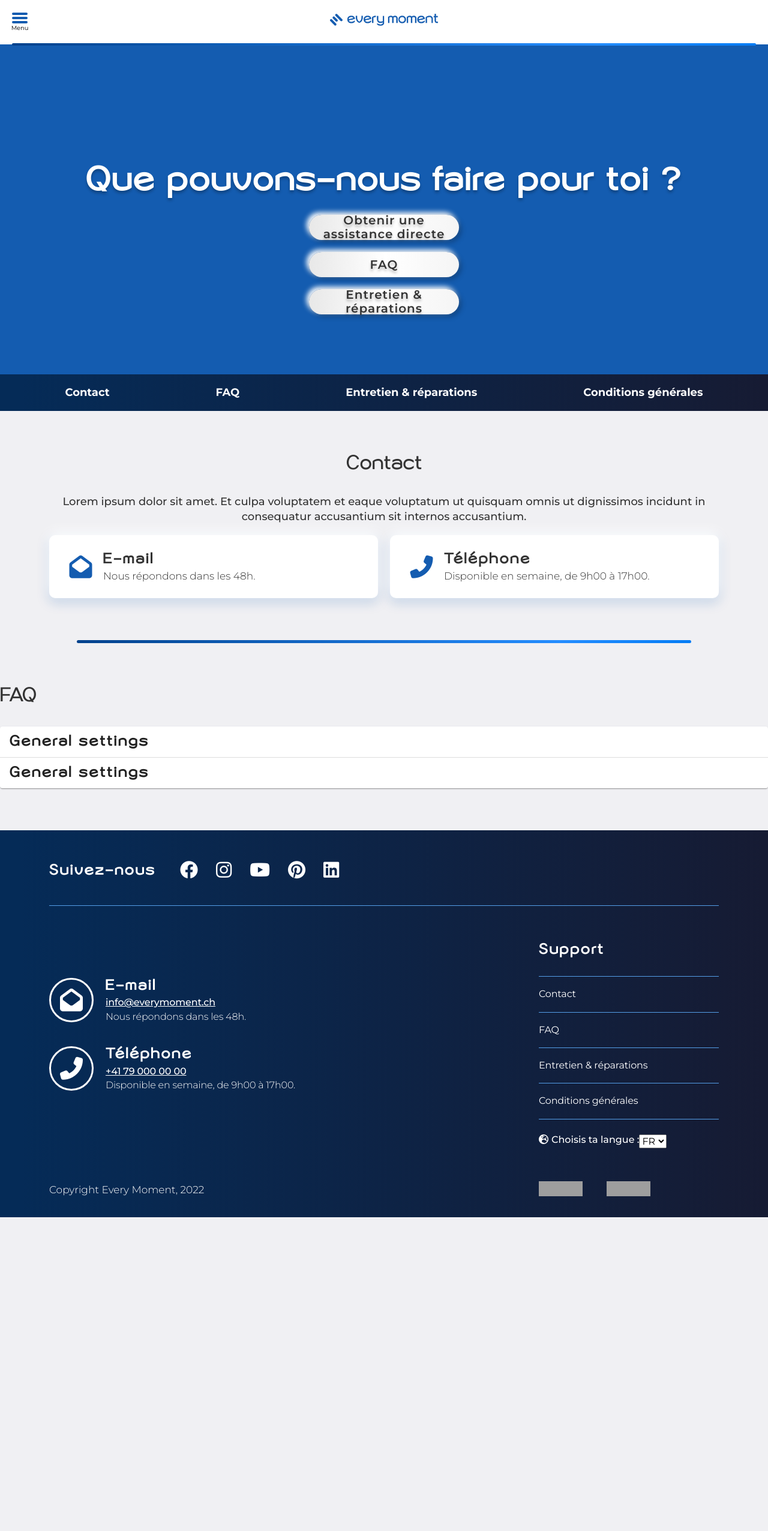
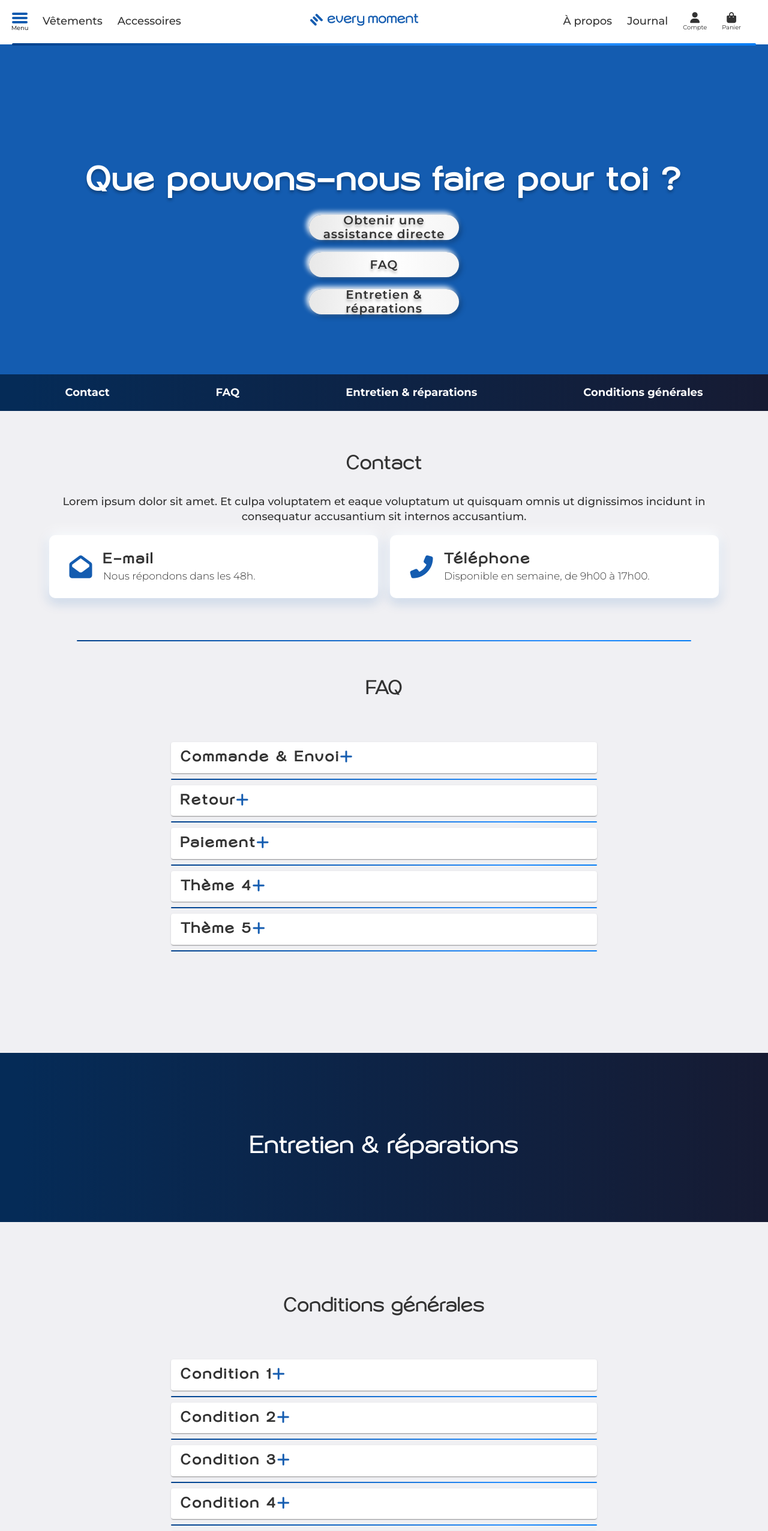
Before and after one commit to Redox-Digital/everymoment-app, a React (Create React App) app: page /everymoment-app/support in a window 1280 px wide. Shown: the top 2552 px of the page at 60% size. Before the commit the page ends 2029 px from the top, so only its background shows below. Built offline with nearby package versions, Linux system fonts and the light colour scheme; grey boxes are pictures that could not be loaded.

Commit message:
Finishing Accordion component

```diff
--- a/src/components/AccordionGroup.tsx
+++ b/src/components/AccordionGroup.tsx
@@ -3,7 +3,16 @@ import Accordion from '@mui/material/Accordion';
 import AccordionDetails from '@mui/material/AccordionDetails';
 import AccordionSummary from '@mui/material/AccordionSummary';
 
-export default function AccordionGroup() {
+interface AccordionProps {
+  title: string;
+  desc: string;
+}
+
+interface AccordionGroupProps {
+  elements: AccordionProps[];
+}
+
+export default function AccordionGroup(props: AccordionGroupProps) {
   const [expanded, setExpanded] = React.useState<string | false>(false);
 
   const handleChange = (panel: string) => (event: React.SyntheticEvent, isExpanded: boolean) => {
@@ -12,44 +21,28 @@ export default function AccordionGroup() {
 
   return (
     <div className="accordionGroup">
+      {props.elements.map((elt, i) => (
+        <div>
           <Accordion
             className="accordion"
-        expanded={expanded === 'panel1'}
-        onChange={handleChange('panel1')}
+            expanded={expanded === `panel${i}`}
+            onChange={handleChange(`panel${i}`)}
           >
             <AccordionSummary
               className="accordion__title"
               aria-controls="panel1bh-content"
-          id="panel1bh-header"
+              id={`panel${i}bh-header`}
             >
-          <h4>General settings</h4>
+              <h4>{elt.title}</h4>
+              <i className="fa-solid fa-plus" />
             </AccordionSummary>
             <AccordionDetails className="accordion__details">
-          <small>
-            Nulla facilisi. Phasellus sollicitudin nulla et quam mattis feugiat. Aliquam eget
-            maximus est, id dignissim quam.
-          </small>
+              <small>{elt.desc}</small>
             </AccordionDetails>
           </Accordion>
-      <Accordion
-        className="accordion"
-        expanded={expanded === 'panel2'}
-        onChange={handleChange('panel2')}
-      >
-        <AccordionSummary
-          className="accordion__title"
-          aria-controls="panel2bh-content"
-          id="panel2bh-header"
-        >
-          <h4>General settings</h4>
-        </AccordionSummary>
-        <AccordionDetails className="accordion__details">
-          <small>
-            Nulla facilisi. Phasellus sollicitudin nulla et quam mattis feugiat. Aliquam eget
-            maximus est, id dignissim quam.
-          </small>
-        </AccordionDetails>
-      </Accordion>
+          <hr className="accordion__hr" />
+        </div>
+      ))}
     </div>
   );
 }
--- a/src/components/Footer.tsx
+++ b/src/components/Footer.tsx
@@ -1,4 +1,5 @@
 import React from 'react';
+import { Link } from 'react-router-dom';
 import LangSelector from './LangSelector';
 
 export default function Footer() {
@@ -61,24 +62,24 @@ export default function Footer() {
           <h4 className="d-none d-md-flex">Support</h4>
           <ul>
             <li>
-              <a href="#">
+              <Link to="contact">
                 <h3>Contact</h3>
-              </a>
+              </Link>
             </li>
             <li>
-              <a href="#">
+              <Link to="support#support__faq">
                 <h3>FAQ</h3>
-              </a>
+              </Link>
             </li>
             <li>
-              <a href="#">
+              <Link to="support#support__care">
                 <h3>Entretien & réparations</h3>
-              </a>
+              </Link>
             </li>
             <li>
-              <a href="#">
+              <Link to="support#support__conditions">
                 <h3>Conditions générales</h3>
-              </a>
+              </Link>
             </li>
             <li>
               <LangSelector />
--- a/src/components/MainMenu.tsx
+++ b/src/components/MainMenu.tsx
@@ -25,22 +25,28 @@ export default function MainMenu() {
           <span className="iconLabel" />
         </button>
         <div className="menuLeft">
-          <a href="#">Vêtements</a>
-          <a href="#">Accessoires</a>
+          <Link to="#">Vêtements</Link>
+          <Link to="#">Accessoires</Link>
         </div>
         <div className="menuMid">
-          <a href="#">
+          <Link to="/">
             <img src="./assets/img/logo-horiz.png" alt="Every Moment" />
-          </a>
+          </Link>
         </div>
         <div className="menuRight">
           <div className="menuRight__links">
-            <a href="#">À propos</a>
-            <a href="#">Journal</a>
+            <Link to="about">À propos</Link>
+            <Link to="journal">Journal</Link>
           </div>
           <div className="menuRight__pictograms">
-            <a href="#">Compte</a>
-            <a href="#">Panier</a>
+            <Link to="#">
+              <i className="fa-solid fa-user" />
+              <span className="iconLabel">Compte</span>
+            </Link>
+            <Link to="#">
+              <i className="fa-solid fa-bag-shopping" />
+              <span className="iconLabel">Panier</span>
+            </Link>
           </div>
         </div>
       </div>
--- a/src/components/MobileMenu.tsx
+++ b/src/components/MobileMenu.tsx
@@ -69,9 +69,9 @@ export default function MobileMenu(props: MobileMenuProps) {
       </details>
       <Link to="#">Mon compte</Link>
       <Link to="#">Mon panier</Link>
-      <Link to="#">À propos</Link>
-      <Link to="#">Journal</Link>
-      <Link to="#">Support</Link>
+      <Link to="about">À propos</Link>
+      <Link to="journal">Journal</Link>
+      <Link to="support">Support</Link>
       <div className="menuMobile__langSelector">
         <LangSelector />
       </div>
--- a/src/pages/Support.tsx
+++ b/src/pages/Support.tsx
@@ -5,18 +5,65 @@ import AccordionGroup from '../components/AccordionGroup';
 import SecondaryMenu from '../components/SecondaryMenu';
 
 export default function Support() {
+  // Static data for dev purpose
+  const accordions = [
+    {
+      title: 'Commande & Envoi',
+      desc: 'Lorem ipsum dolor sit amet. Ea saepe velit aut galisum distinctio qui Quis velit et architecto voluptatem est aliquid rerum quo ullam exercitationem et magni esse. ',
+    },
+    {
+      title: 'Retour',
+      desc: 'Lorem ipsum dolor sit amet. Ea saepe velit aut galisum distinctio qui Quis velit et architecto voluptatem est aliquid rerum quo ullam exercitationem et magni esse. ',
+    },
+    {
+      title: 'Paiement',
+      desc: 'Lorem ipsum dolor sit amet. Ea saepe velit aut galisum distinctio qui Quis velit et architecto voluptatem est aliquid rerum quo ullam exercitationem et magni esse. ',
+    },
+    {
+      title: 'Thème 4',
+      desc: 'Lorem ipsum dolor sit amet. Ea saepe velit aut galisum distinctio qui Quis velit et architecto voluptatem est aliquid rerum quo ullam exercitationem et magni esse. ',
+    },
+    {
+      title: 'Thème 5',
+      desc: 'Lorem ipsum dolor sit amet. Ea saepe velit aut galisum distinctio qui Quis velit et architecto voluptatem est aliquid rerum quo ullam exercitationem et magni esse. ',
+    },
+  ];
+
+  const conditions = [
+    {
+      title: 'Condition 1',
+      desc: 'Lorem ipsum dolor sit amet. Ea saepe velit aut galisum distinctio qui Quis velit et architecto voluptatem est aliquid rerum quo ullam exercitationem et magni esse. ',
+    },
+    {
+      title: 'Condition 2',
+      desc: 'Lorem ipsum dolor sit amet. Ea saepe velit aut galisum distinctio qui Quis velit et architecto voluptatem est aliquid rerum quo ullam exercitationem et magni esse. ',
+    },
+    {
+      title: 'Condition 3',
+      desc: 'Lorem ipsum dolor sit amet. Ea saepe velit aut galisum distinctio qui Quis velit et architecto voluptatem est aliquid rerum quo ullam exercitationem et magni esse. ',
+    },
+    {
+      title: 'Condition 4',
+      desc: 'Lorem ipsum dolor sit amet. Ea saepe velit aut galisum distinctio qui Quis velit et architecto voluptatem est aliquid rerum quo ullam exercitationem et magni esse. ',
+    },
+    {
+      title: 'Condition 5',
+      desc: 'Lorem ipsum dolor sit amet. Ea saepe velit aut galisum distinctio qui Quis velit et architecto voluptatem est aliquid rerum quo ullam exercitationem et magni esse. ',
+    },
+  ];
+
   return (
     <main id="support">
       <section className="hero">
         <h1>Que pouvons-nous faire pour toi ?</h1>{' '}
         <div className="hero__btns">
-          <a className="btn btn--sm btn--secondary" href="#">
+          <a className="btn btn--sm btn--secondary" href="#support__contact">
             Obtenir une assistance directe
           </a>
-          <a className="btn btn--sm btn--secondary" href="#">
+          <a className="btn btn--sm btn--secondary" href="#support__faq">
             FAQ
           </a>
-          <a className="btn btn--sm btn--secondary" href="#">
+          <a className="btn btn--sm btn--secondary" href="#support__care">
             Entretien & réparations
           </a>
         </div>
@@ -52,7 +99,14 @@ export default function Support() {
         <h3>
           <abbr title="Foire aux questions">FAQ</abbr>
         </h3>
-        <AccordionGroup />
+        <AccordionGroup elements={accordions} />
+      </section>
+      <section id="support__care">
+        <h2>Entretien & réparations</h2>
+      </section>
+      <section id="support__conditions">
+        <h3>Conditions générales</h3>
+        <AccordionGroup elements={conditions} />
       </section>
     </main>
   );
--- a/src/styles/components/accordion.scss
+++ b/src/styles/components/accordion.scss
@@ -2,15 +2,56 @@
   /* Overrding MUI settings */
   .css-1elwnq4-MuiPaper-root-MuiAccordion-root {
     background: none;
+    box-shadow: none;
+    border: none;
   }
   .css-1elwnq4-MuiPaper-root-MuiAccordion-root.Mui-expanded {
     margin: 0;
   }
 
+  .css-o4b71y-MuiAccordionSummary-content {
+    justify-content: space-between;
+  }
+
+  .css-o4b71y-MuiAccordionSummary-content.Mui-expanded i {
+    transform: rotate(-45deg);
+    transition: all 0.3s ease-in-out;
+  }
+
+  .css-sh22l5-MuiButtonBase-root-MuiAccordionSummary-root {
+    padding: 0;
+  }
+
+  .css-1elwnq4-MuiPaper-root-MuiAccordion-root:before {
+    display: none;
+  }
+
+  .css-1elwnq4-MuiPaper-root-MuiAccordion-root.Mui-expanded:before {
+    display: none;
+  }
+
+  .css-15v22id-MuiAccordionDetails-root {
+    padding: 0px;
+    padding-bottom: var(--default-margin);
+  }
+
   .accordion {
+    &__hr {
+      height: 2px;
+      width: 100%;
+      max-width: 100%;
+    }
+
     &__title {
       h4 {
         margin: 0;
+        color: var(--black);
+      }
+
+      i {
+        font-size: 24px;
+        transition: all 0.3s ease-in-out;
+        color: var(--primary-blue);
       }
     }
 
--- a/src/styles/components/secondaryMenu.scss
+++ b/src/styles/components/secondaryMenu.scss
@@ -7,6 +7,7 @@
   flex-direction: row;
   justify-content: space-around;
   padding: 20px var(--default-margin);
+  z-index: 9;
 
   > a {
     color: white;
--- a/src/styles/elements/nav.scss
+++ b/src/styles/elements/nav.scss
@@ -30,6 +30,37 @@ nav {
     &Left,
     &Right {
       display: none;
+      a {
+        color: var(--black);
+        white-space: nowrap;
+      }
+    }
+
+    &Left a {
+      margin-left: 25px;
+    }
+
+    &Right {
+      align-items: center;
+
+      a {
+        margin-right: 25px;
+      }
+
+      &__pictograms {
+        display: flex;
+        flex-direction: row;
+
+        > a {
+          display: flex;
+          flex-direction: column;
+          align-items: center;
+
+          > span {
+            padding-top: 2px;
+          }
+        }
+      }
     }
 
     &Burger {
@@ -116,3 +147,22 @@ nav {
     }
   }
 }
+
+@media (min-width: 768px) {
+  nav .menu {
+    &Left,
+    &Right {
+      display: flex;
+    }
+  }
+
+  nav .menu .menuRight .menuRight__pictograms {
+    display: none;
+  }
+}
+
+@media (min-width: 992px) {
+  nav .menu .menuRight .menuRight__pictograms {
+    display: flex;
+  }
+}
--- a/src/styles/layouts/global.scss
+++ b/src/styles/layouts/global.scss
@@ -9,7 +9,7 @@ section:not(.hero) {
 hr {
   background: var(--primary-gradient);
   display: block;
-  height: 5px;
+  height: 2px;
   border-radius: 100px;
   border: none;
   max-width: 80vw;
--- a/src/styles/layouts/support.scss
+++ b/src/styles/layouts/support.scss
@@ -6,4 +6,27 @@
       flex-direction: row;
     }
   }
+
+  &__faq,
+  &__conditions {
+    margin: auto;
+    margin-bottom: 140px;
+    padding: var(--default-margin);
+    max-width: 750px;
+    > h3 {
+      text-align: center;
+      margin-bottom: 70px;
+    }
+  }
+
+  &__care {
+    background: var(--dark-gradient);
+    color: var(--white);
+    padding-top: 100px;
+    padding-bottom: 70px;
+
+    > h2 {
+      text-align: center;
+    }
+  }
 }
```
Lines whose indentation alone changed are shown as unchanged.
